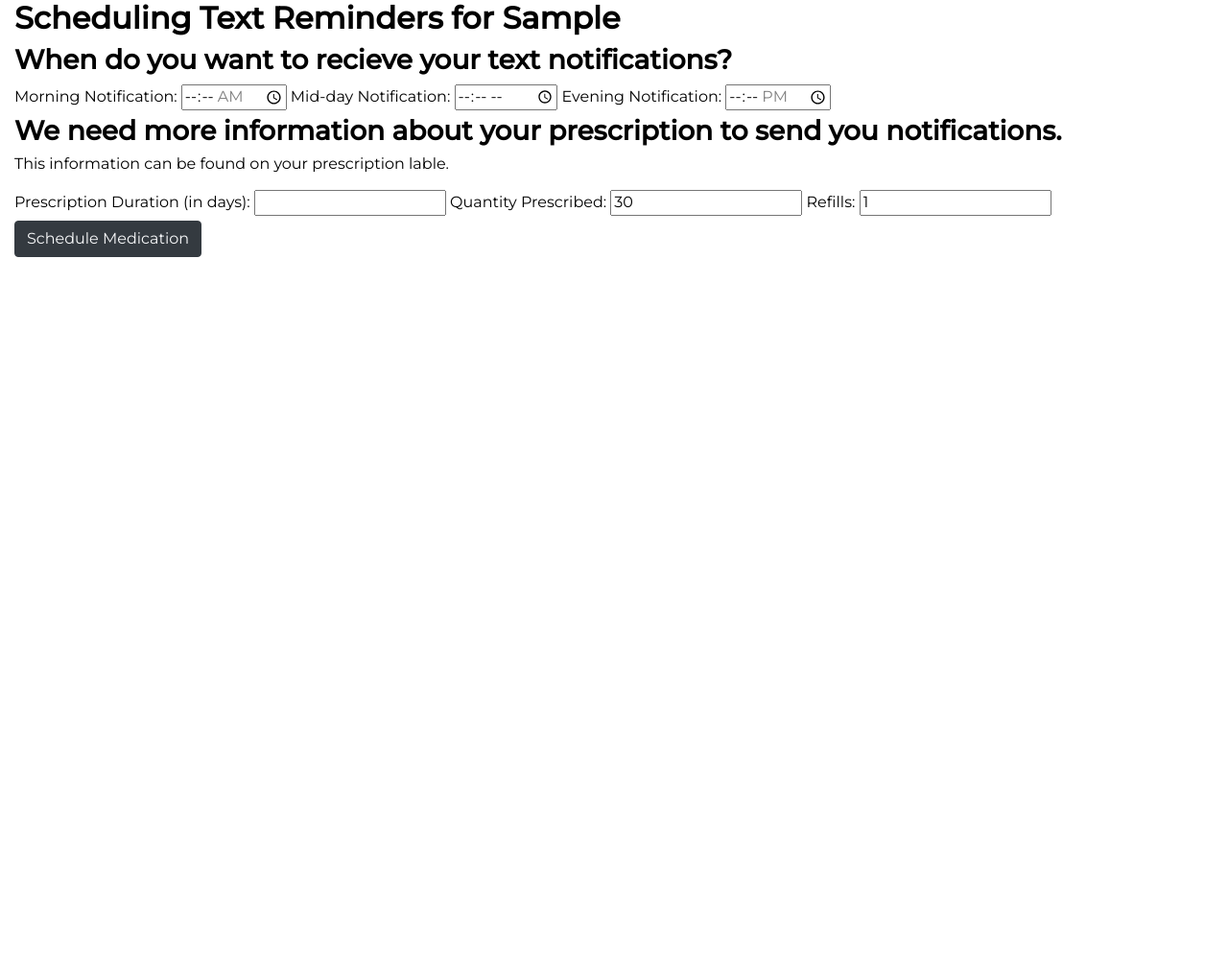
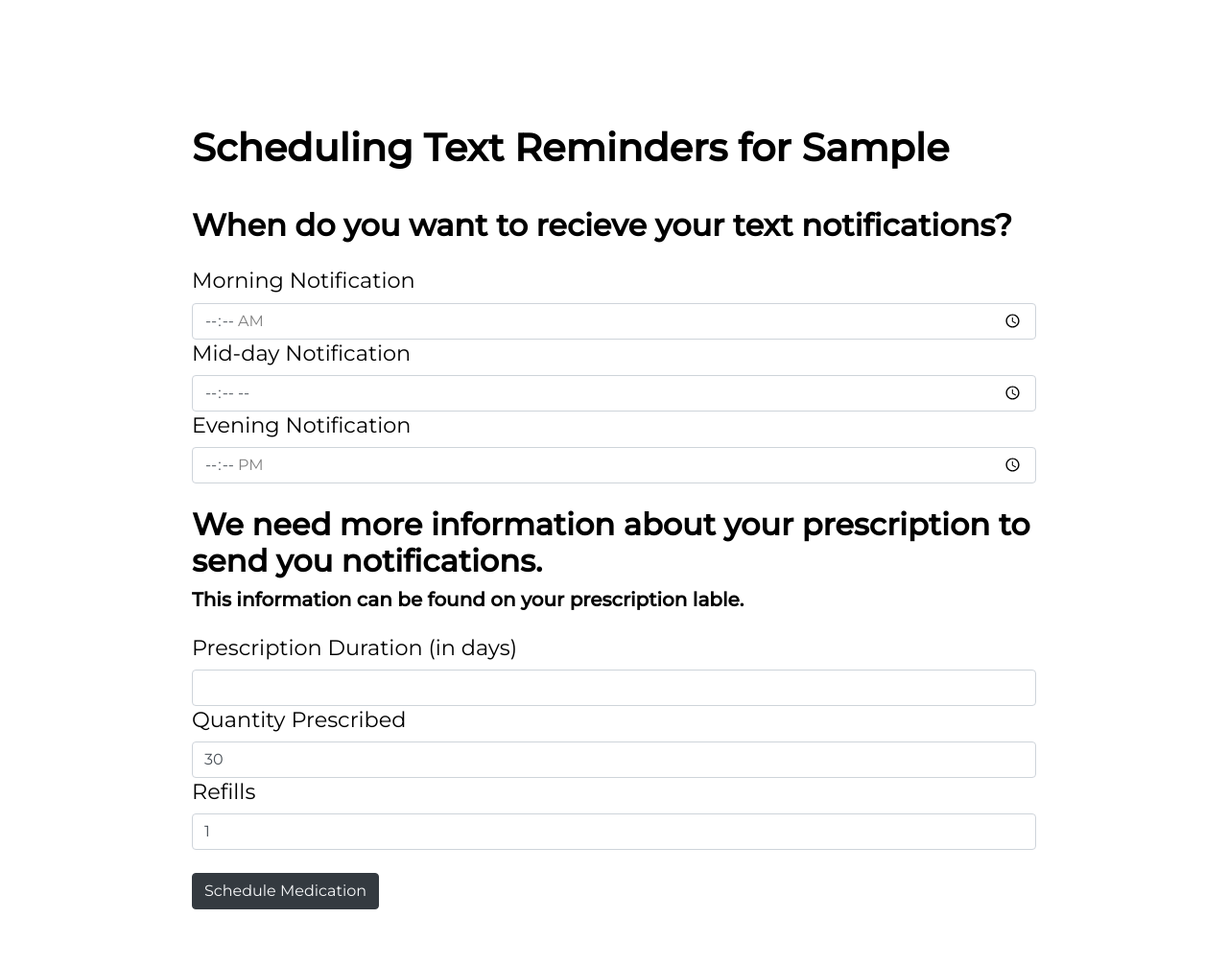
Before and after one commit to ReyBernDia/MyPillHelper, a Flask app: template templates/schedule_meds_form.html in a window 1280 px wide. Shown: the whole page at 96% size. Before the commit the page ends 268 px from the top, so only its background shows below. Run offline with Flask 2, Linux system fonts and the light colour scheme; the template is opened without the code that fills it: most values are stand-ins (such as "Sample title", 1, 10 or a date in 2020); some libraries are stand-ins or nearby versions.

Commit message:
Schedule Text reminders form complete.

```diff
--- a/static/css/stylesheet.css
+++ b/static/css/stylesheet.css
@@ -41,6 +41,16 @@ h1, h2, h3, h4, h5, h6 {
     margin-right: auto;
     margin-left: auto;
     margin-bottom: 100px;
+
+}
+.form-schedule {
+    width: 100%;
+    max-width: 900px;
+    padding: 10px;
+    margin-top: 10px;
+    margin-right: auto;
+    margin-left: auto;
+    margin-bottom: 10px;
 
 }
 
@@ -255,6 +265,9 @@ img {
 .spacer-4 {
     margin-top: 150px;
 }
+.spacer-5 {
+    margin-top: 120px;
+}
 
 .color-solid {
     background-color: white;
--- a/templates/schedule_meds_form.html
+++ b/templates/schedule_meds_form.html
@@ -4,31 +4,43 @@
 
 
 {% block content %}
-
+  <div class="spacer-5"></div>
   <div class="container-fluid">
-    <h2>Scheduling Text Reminders for {{ med_strength }}</h2>
-
-        <h3>When do you want to recieve your text notifications?</h3>
-
-          <label for="AM_time">Morning Notification:</label>
-          <input type="time" id="AM_time_id" name="AM_time" min="05:00" max="10:00">
-          <label for="Mid_time">Mid-day Notification:</label>
-          <input type="time" id="Mid_time_id" name="Mid_time" min="9:00" max="14:00">
-          <label for="PM_time">Evening Notification:</label>
-          <input type="time" id="PM_time_id" name="PM_time" min="17:00" max="22:00">
-        <h3>We need more information about your prescription to send you notifications.</h3>
-        <p>This information can be found on your prescription lable.</p>
-          <label for="duration">Prescription Duration (in days):</label>
-          <input type="number" id="duration_id" name="duration" required>
-          <label for="qty">Quantity Prescribed:</label>
-          <input type="number" id="qty_id" name="qty" value=30>
-          <label for="refills">Refills:</label>
-          <input type="number" id="refills_id" name="refills" value=1>
-          <input type="hidden" id="med_strength" name="med_strength" value="{{med_strength}}">
-          <input type="hidden" id="med_id" name="med_id" value="{{med_id}}">
+    <div class="form-schedule mt-5">
+    <h1>Scheduling Text Reminders for {{ med_strength }}</h1>
+    </div>
+        <div class="form-schedule mb-5">
+        <h2>When do you want to recieve your text notifications?</h2>
+        <div class="form-group my-1">
+          <form class="my-4" >
+            <label class="font_increase" for="AM_time">Morning Notification</label>
+            <input class="form-control" type="time" id="AM_time_id" name="AM_time" min="05:00" max="10:00">
+            <label class="font_increase" for="Mid_time">Mid-day Notification</label>
+            <input class="form-control" type="time" id="Mid_time_id" name="Mid_time" min="9:00" max="14:00">
+            <label class="font_increase" for="PM_time">Evening Notification</label>
+            <input class="form-control" type="time" id="PM_time_id" name="PM_time" min="17:00" max="22:00">
+          </form>
+        </div>
+        <div>
+        <h2>We need more information about your prescription to send you notifications.</h2>
+        </div>
+        <h5 class="my-2">This information can be found on your prescription lable.</h5>
+        <div class="form-group my-1">
+          <form class="my-4">
+            <label class="font_increase" for="duration">Prescription Duration (in days)</label>
+            <input class="form-control" type="number" id="duration_id" name="duration" required>
+            <label class="font_increase" for="qty">Quantity Prescribed</label>
+            <input class="form-control" type="number" id="qty_id" name="qty" value=30>
+            <label class="font_increase" for="refills">Refills</label>
+            <input class="form-control" type="number" id="refills_id" name="refills" value=1>
+            <input type="hidden" id="med_strength" name="med_strength" value="{{med_strength}}">
+            <input type="hidden" id="med_id" name="med_id" value="{{med_id}}">
+          </form>
+        </div>
         <button class="btn btn-dark" id="submit_this">
           <a href="/user-page" class="text-light">Schedule Medication</a>
         </button>
+        </div>
   </div>
 
 
```
Also changed, not shown: templates/registration.html (indentation only).
